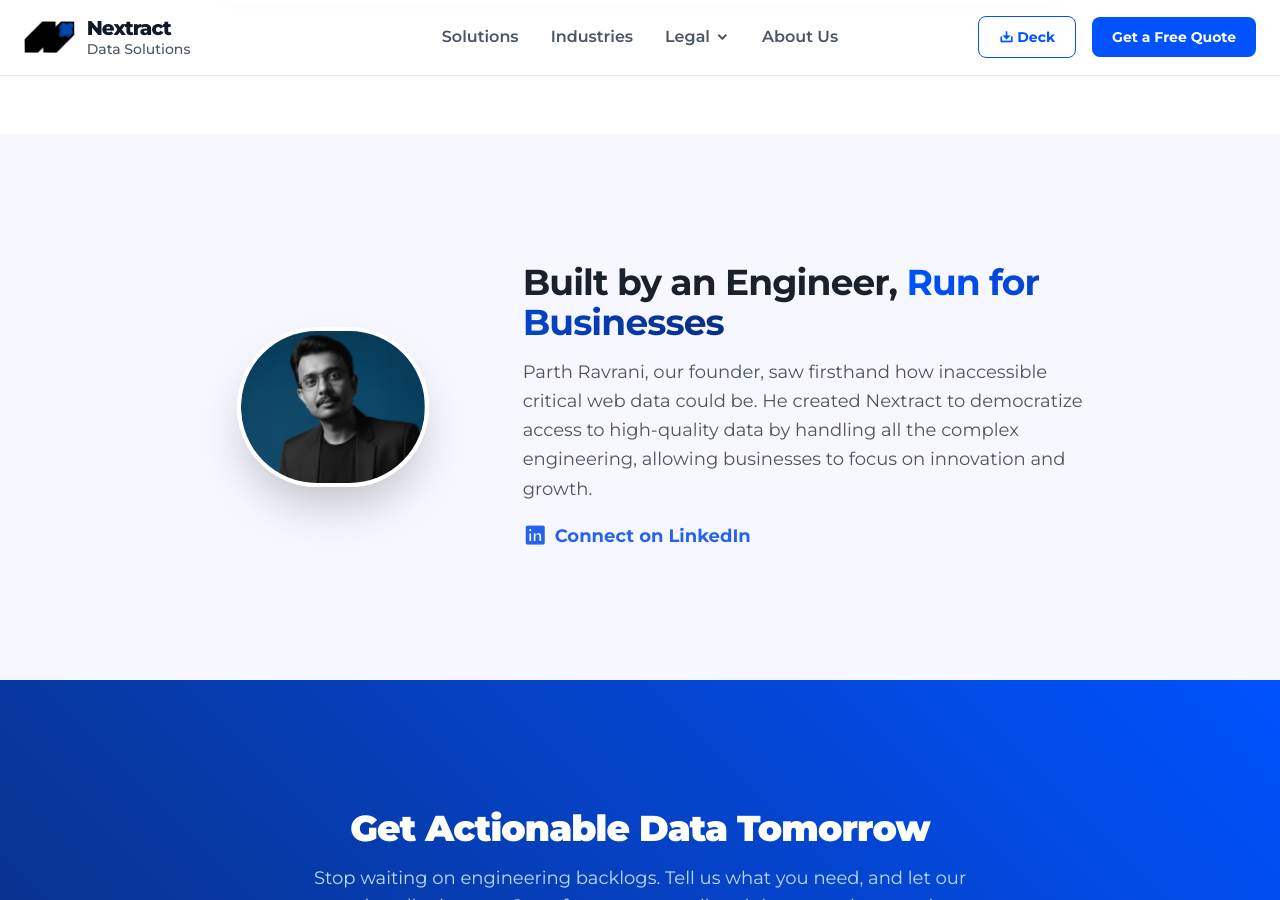
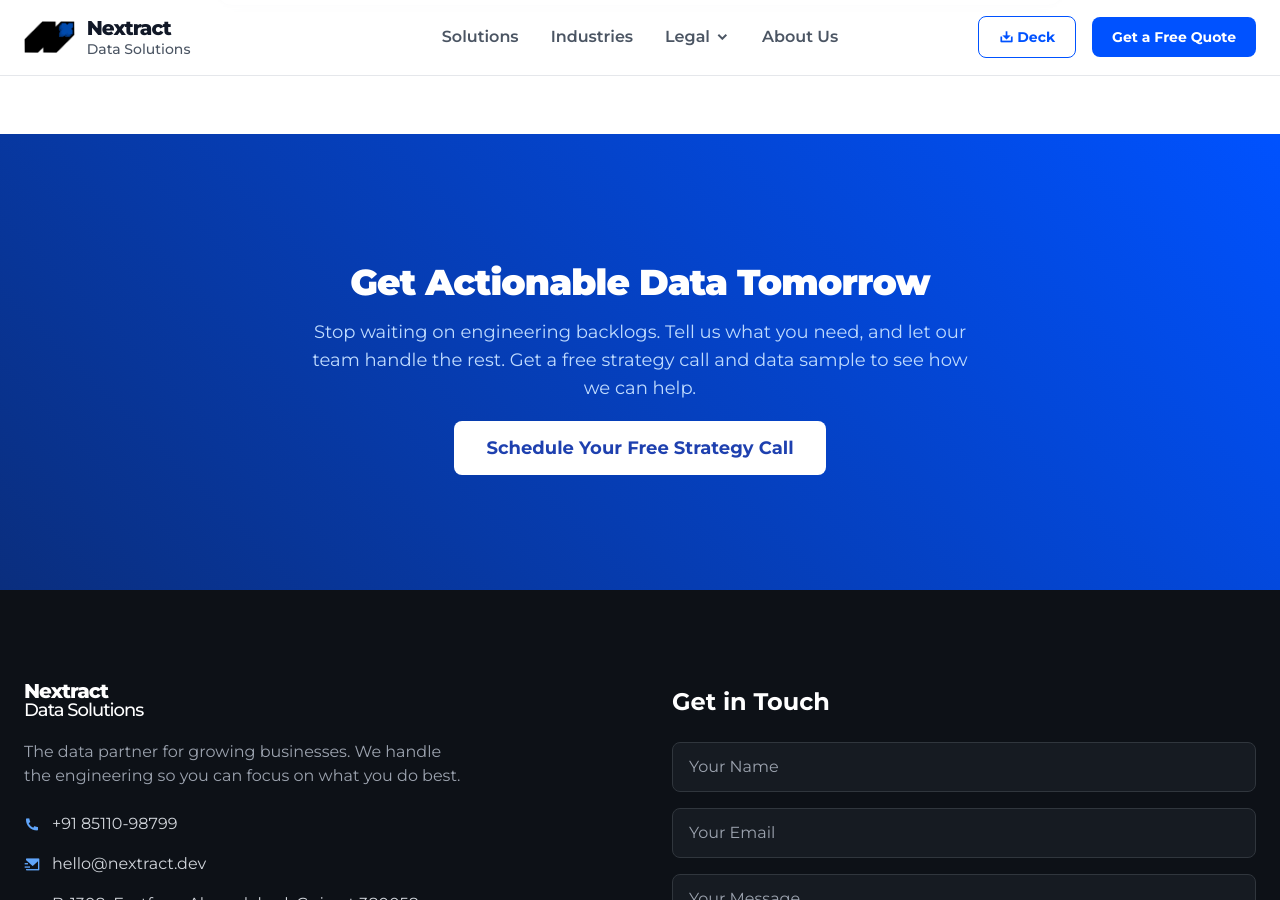
Before and after one commit to parthravrani/nextract, a Jekyll site: the page built from index.html, in a window 1280 px wide and 900 px high, scrolled down 6949 px. Built offline with Jekyll 4.4.1, drawn with Linux system fonts in a browser that asks for light colours; nearby versions of some CDN libraries.

Commit message:
Remove founder sections

```diff
--- a/about.html
+++ b/about.html
@@ -12,14 +12,14 @@ description: "Learn about Nextract's mission to democratize web data. Meet our t
         </div>
     </section>
 
-    <section id="founder" class="py-20 lg:py-32">
+    <!-- <section id="founder" class="py-20 lg:py-32">
         <div class="container mx-auto px-6">
             <div class="flex flex-col md:flex-row items-center gap-12 max-w-4xl mx-auto reveal">
                 <div class="md:w-1/3 flex justify-center"><img src="{{ '/assets/images/parth-ravrani.png' | relative_url }}" alt="Founder Parth Ravrani" class="rounded-full w-40 h-40 md:w-48 md-h-48 object-cover shadow-2xl border-4 border-white"></div>
                 <div class="md:w-2/3 text-center md:text-left"><h2 class="text-3xl md:text-4xl font-bold tracking-tight mb-4">A Message from Our Founder</h2><p class="text-lg text-gray-600 leading-relaxed mb-4">"I saw firsthand how inaccessible critical web data could be. I created Nextract to democratize access to high-quality data by handling all the complex engineering, allowing businesses to focus on innovation and growth."</p><a href="{{ site.linkedin_url_parth }}" target="_blank" class="text-blue-600 hover:text-blue-800 font-bold text-lg flex items-center justify-center md:justify-start gap-2"><i class="ri-linkedin-box-fill text-2xl"></i>Connect with Parth Ravrani</a></div>
             </div>
         </div>
-    </section>
+    </section> -->
 
     <section class="py-20 lg:py-32 section-light">
         <div class="container mx-auto px-6 text-center">
--- a/index.html
+++ b/index.html
@@ -179,14 +179,14 @@ twitter_description: "Turn web data into actionable business intelligence. Nextr
         </div>
     </section>
 
-    <section id="founder" class="py-20 lg:py-32 section-light">
+    <!-- <section id="founder" class="py-20 lg:py-32 section-light">
         <div class="container mx-auto px-6">
             <div class="flex flex-col md:flex-row items-center gap-12 max-w-4xl mx-auto reveal">
                 <div class="md:w-1/3 flex justify-center"><img src="{{ '/assets/images/parth-ravrani.png' | relative_url }}" alt="Founder Parth Ravrani" class="rounded-full w-40 h-40 md:w-48 md-h-48 object-cover shadow-2xl border-4 border-white"></div>
                 <div class="md:w-2/3 text-center md:text-left"><h2 class="text-3xl md:text-4xl font-bold tracking-tight mb-4">Built by an Engineer, <span class="gradient-text">Run for Businesses</span></h2><p class="text-lg text-gray-600 leading-relaxed mb-4">Parth Ravrani, our founder, saw firsthand how inaccessible critical web data could be. He created Nextract to democratize access to high-quality data by handling all the complex engineering, allowing businesses to focus on innovation and growth.</p><a href="{{ site.linkedin_url_parth }}" target="_blank" class="text-blue-600 hover:text-blue-800 font-bold text-lg flex items-center justify-center md:justify-start gap-2"><i class="ri-linkedin-box-fill text-2xl"></i>Connect on LinkedIn</a></div>
             </div>
         </div>
-    </section>
+    </section> -->
 
     {% include contact-section.html %}
 </main>
```
